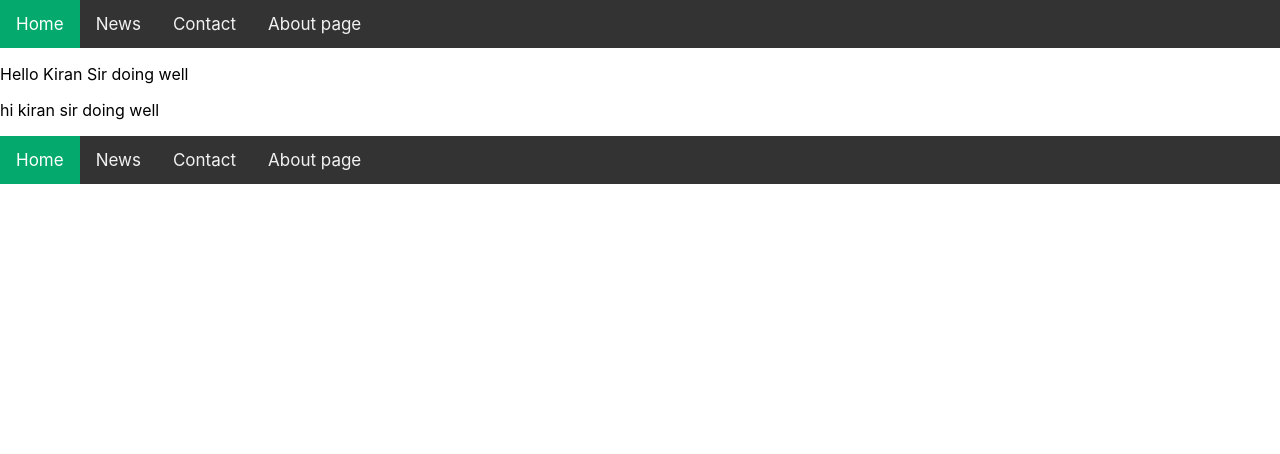
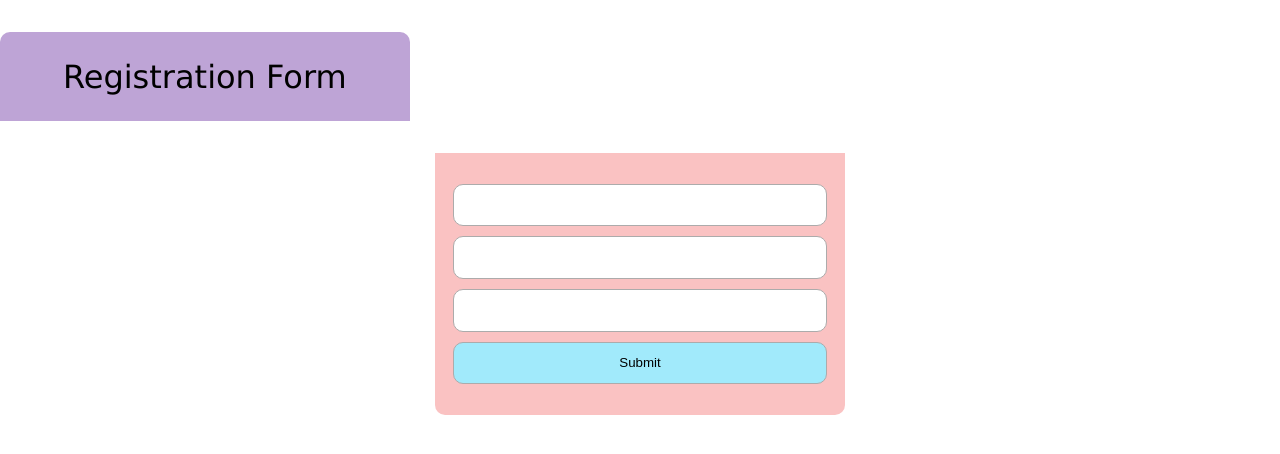
Before and after one commit to vigneshnm64/mysimple, a React (Create React App) app: page / in a window 1280 px wide. Shown: the top 454 px of the page. Built offline with nearby package versions, Linux system fonts and the light colour scheme.

Commit message:
reactformcommit

```diff
--- a/src/App.css
+++ b/src/App.css
@@ -1,38 +1,35 @@
+ody {
+  height: 100vh;
+  display: flex;
+  justify-content: center;
+  align-items: center;
+}
+
+.title {
+  text-align: center;
+  width: 30vw;
+  background-color: rgb(190, 164, 214);
+  padding: 2vw 1vw;
+  border-radius: 10px 10px 0 0;
+  font-size: 2rem;
+  font-family: Verdana, Geneva, Tahoma, sans-serif;
+}
+
 .App {
   text-align: center;
+  display: flex;
+  flex-direction: column;
+  margin: auto;
+  width: 30vw;
+  padding: 2vw 1vw;
+  background-color: rgb(250, 194, 194);
+  border-radius: 0 0 10px 10px;
 }
 
-.App-logo {
-  height: 40vmin;
-  pointer-events: none;
+input {
+  border: 1px solid rgb(172, 171, 171);
+  border-radius: 10px;
+  padding: 1vw 1vw;
+  outline: none;
+  margin: 5px;
 }
-
-@media (prefers-reduced-motion: no-preference) {
-  .App-logo {
-    animation: App-logo-spin infinite 20s linear;
-  }
-}
-
-.App-header {
-  background-color: #282c34;
-  min-height: 100vh;
-  display: flex;
-  flex-direction: column;
-  align-items: center;
-  justify-content: center;
-  font-size: calc(10px + 2vmin);
-  color: white;
-}
-
-.App-link {
-  color: #61dafb;
-}
-
-@keyframes App-logo-spin {
-  from {
-    transform: rotate(0deg);
-  }
-  to {
-    transform: rotate(360deg);
-  }
-}
--- a/src/App.js
+++ b/src/App.js
@@ -1,20 +1,20 @@
-import React from 'react'
-import Header from './component/Header'
-import Footer from './component/Footer'
-const App = () => {
-  return (
-    <div>
+import React from "react";
+import "./App.css";
 
-    <div>
-    <Header />
-    </div>
-      <p>Hello Kiran Sir doing well</p>
-      <p> hi kiran sir doing well</p>
-      <div>
-      <Footer />
-      </div>
-    </div>
-  )
+function App() {
+    return (
+        <>
+            <p className="title">Registration Form</p>
+
+            <form className="App">
+                <input type="text" />
+                <input type="email" />
+                <input type="password" />
+                <input type={"submit"}
+                    style={{ backgroundColor: "#a1eafb" }} />
+            </form>
+        </>
+    );
 }
 
-export default App
+export default App;
```
Also changed, not shown: src/component/Mydata.js/Mydata.js (added, +11 -0 lines).
